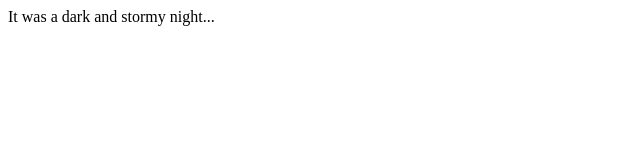
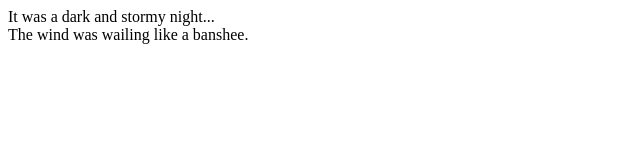
Before and after one commit to wtrain124/fireside-story, a plain HTML site: page index.html in a window 1280 px wide. Shown: the whole page, without its empty margins (0-640 px from the left). Drawn offline with Linux system fonts and the light colour scheme.

Commit message:
added second line of story

```diff
--- a/index.html
+++ b/index.html
@@ -1,5 +1,6 @@
 <html>
   <body>
-    <p>It was a dark and stormy night...</p>
+    <p>It was a dark and stormy night...<br>
+	The wind was wailing like a banshee.</p>
   </body>
 </html>
```
